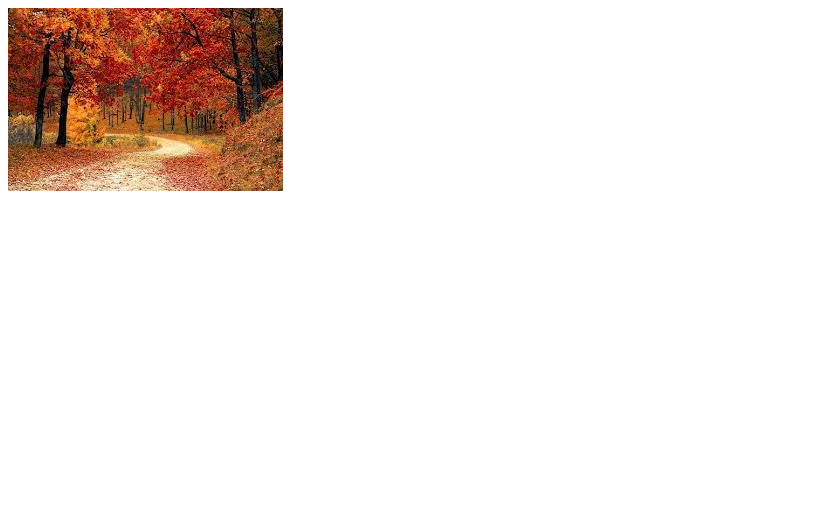
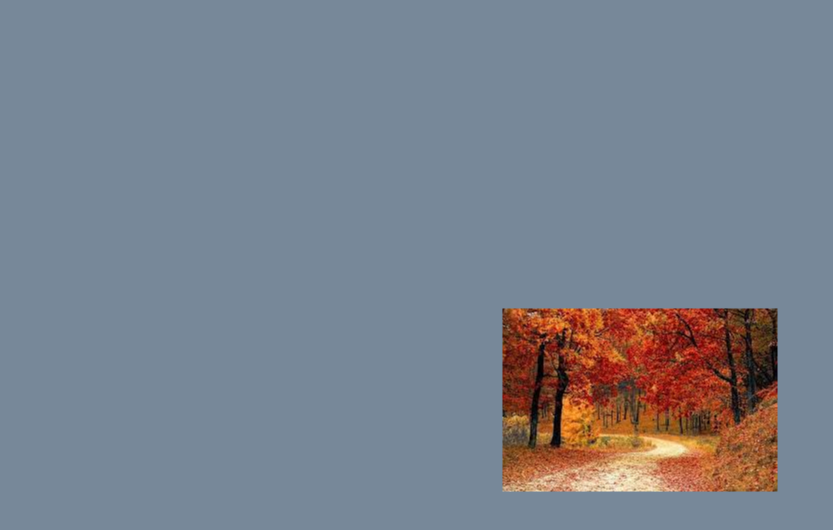
Before and after one commit to JunayedA/debug-extra, a plain HTML site: page index.html in a window 1280 px wide. Shown: the whole page, without its empty margins (0-833 px from the left). Drawn offline with Linux system fonts and the light colour scheme.

Commit message:
some style added

```diff
--- a/index.html
+++ b/index.html
@@ -5,6 +5,17 @@
     <meta http-equiv="X-UA-Compatible" content="IE=edge">
     <meta name="viewport" content="width=device-width, initial-scale=1.0">
     <title>Image slider</title>
+    <style>
+        body{
+            background-color: #778899;
+        }
+        img{
+            position: absolute;
+            top: 50%;
+            left: 50%;
+            transform: translate(-50%,-50%);
+        }
+    </style>
 </head>
 <body>
     <img id="slider-image" src="img/img-1.jpeg" alt="">
```
